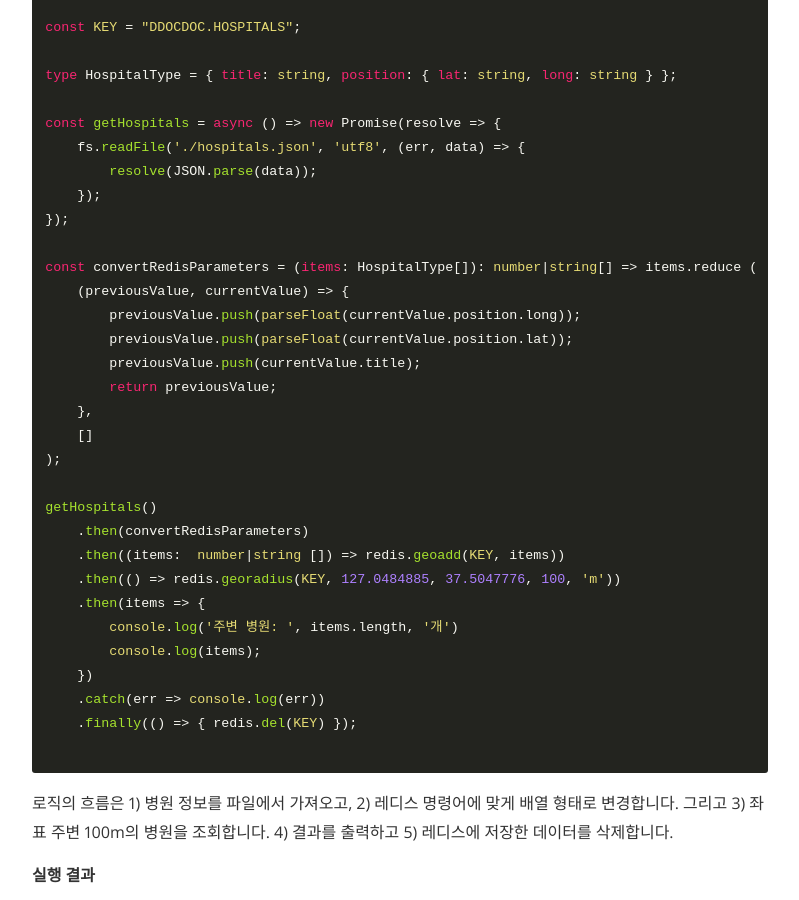
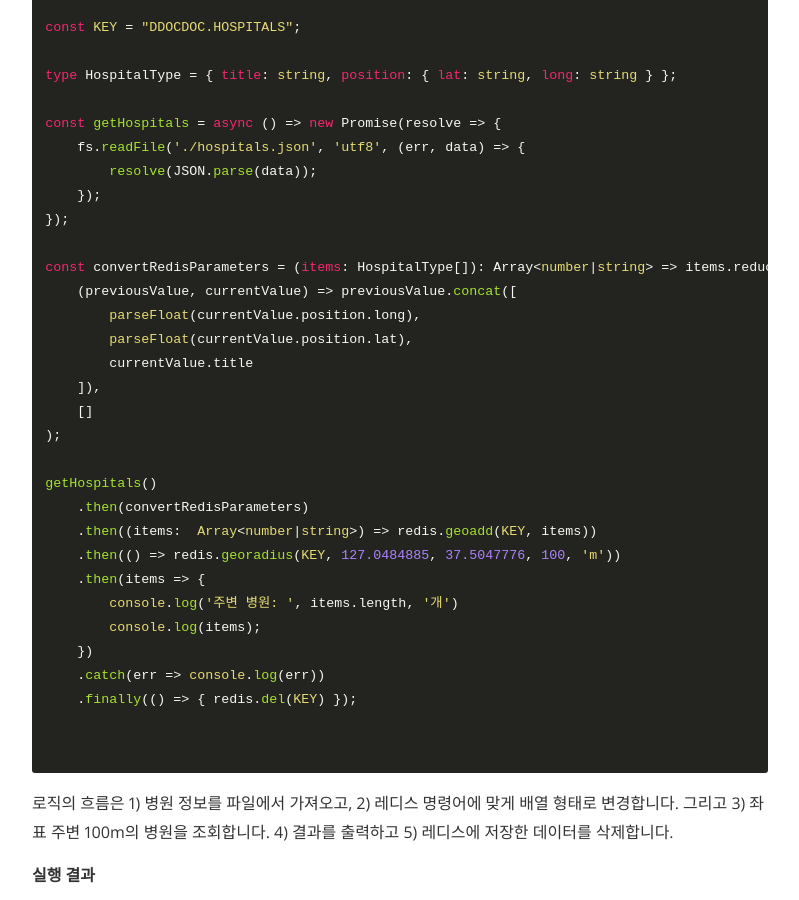
Before and after one commit to cdjhlee-bbros/boostbrothers.github.io, a Jekyll site: the page built from _posts/2019-10-04-레디스를 활용한 병원 찾기 서비스 API 개발.md, in a window 1280 px wide and 900 px high, scrolled down 6129 px. Shown: the whole window, without its empty margins (240-1039 px from the left). Built offline with Jekyll 4.4.1, drawn with Linux system fonts in a browser that asks for light colours; nearby versions of some CDN libraries.

Commit message:
fix: 예제 코드 오류 수정 타입 지정 오류

````diff
--- a/_posts/2019-10-04-레디스를 활용한 병원 찾기 서비스 API 개발.md
+++ b/_posts/2019-10-04-레디스를 활용한 병원 찾기 서비스 API 개발.md
@@ -153,19 +153,18 @@ const getHospitals = async () => new Promise(resolve => {
     });
 });
 
-const convertRedisParameters = (items: HospitalType[]): number|string[] => items.reduce (
-    (previousValue, currentValue) => {
-        previousValue.push(parseFloat(currentValue.position.long));
-        previousValue.push(parseFloat(currentValue.position.lat));
-        previousValue.push(currentValue.title);
-        return previousValue;
-    },
+const convertRedisParameters = (items: HospitalType[]): Array<number|string> => items.reduce (
+    (previousValue, currentValue) => previousValue.concat([
+        parseFloat(currentValue.position.long),
+        parseFloat(currentValue.position.lat),
+        currentValue.title
+    ]),
     []
 );
 
 getHospitals()
     .then(convertRedisParameters)
-    .then((items:  number|string []) => redis.geoadd(KEY, items))
+    .then((items:  Array<number|string>) => redis.geoadd(KEY, items))
     .then(() => redis.georadius(KEY, 127.0484885, 37.5047776, 100, 'm'))
     .then(items => {
         console.log('주변 병원: ', items.length, '개')
@@ -173,6 +172,7 @@ getHospitals()
     })
     .catch(err => console.log(err))
     .finally(() => { redis.del(KEY) });
+
 
 ```
 
````
